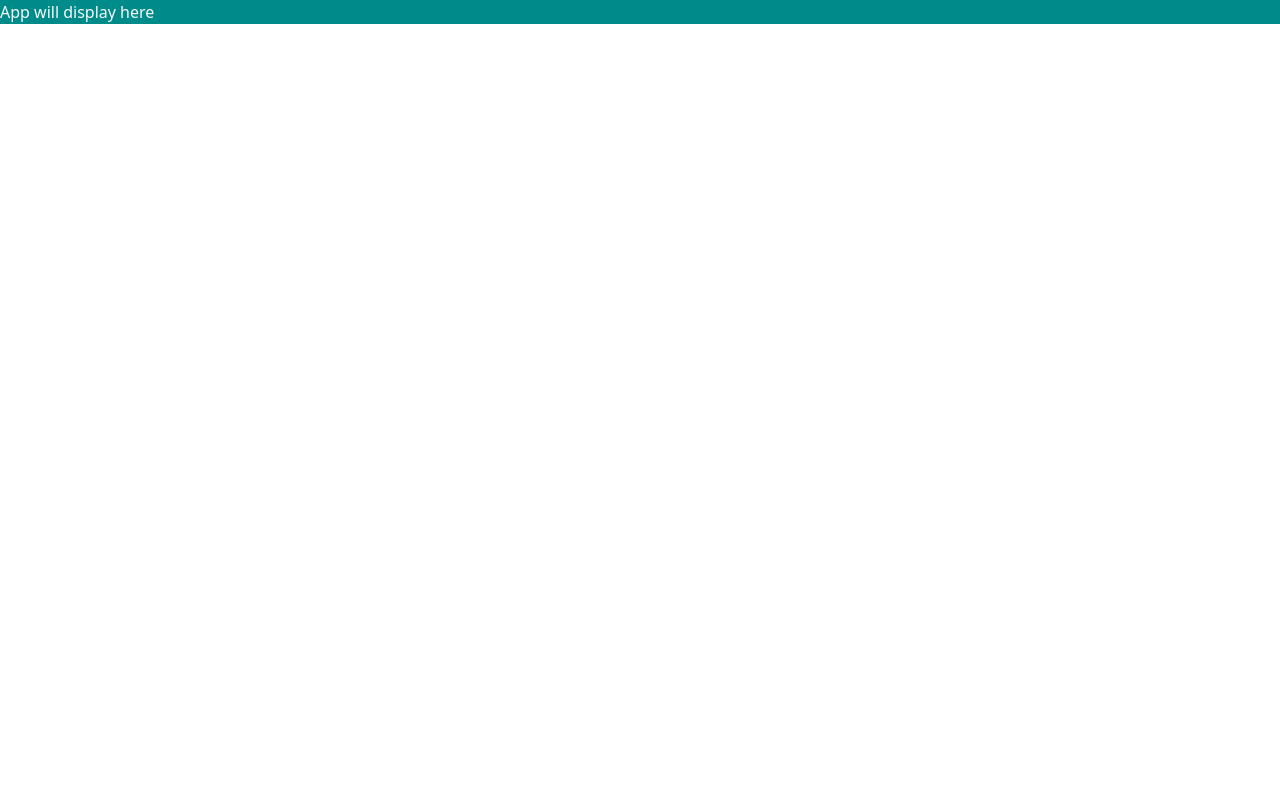
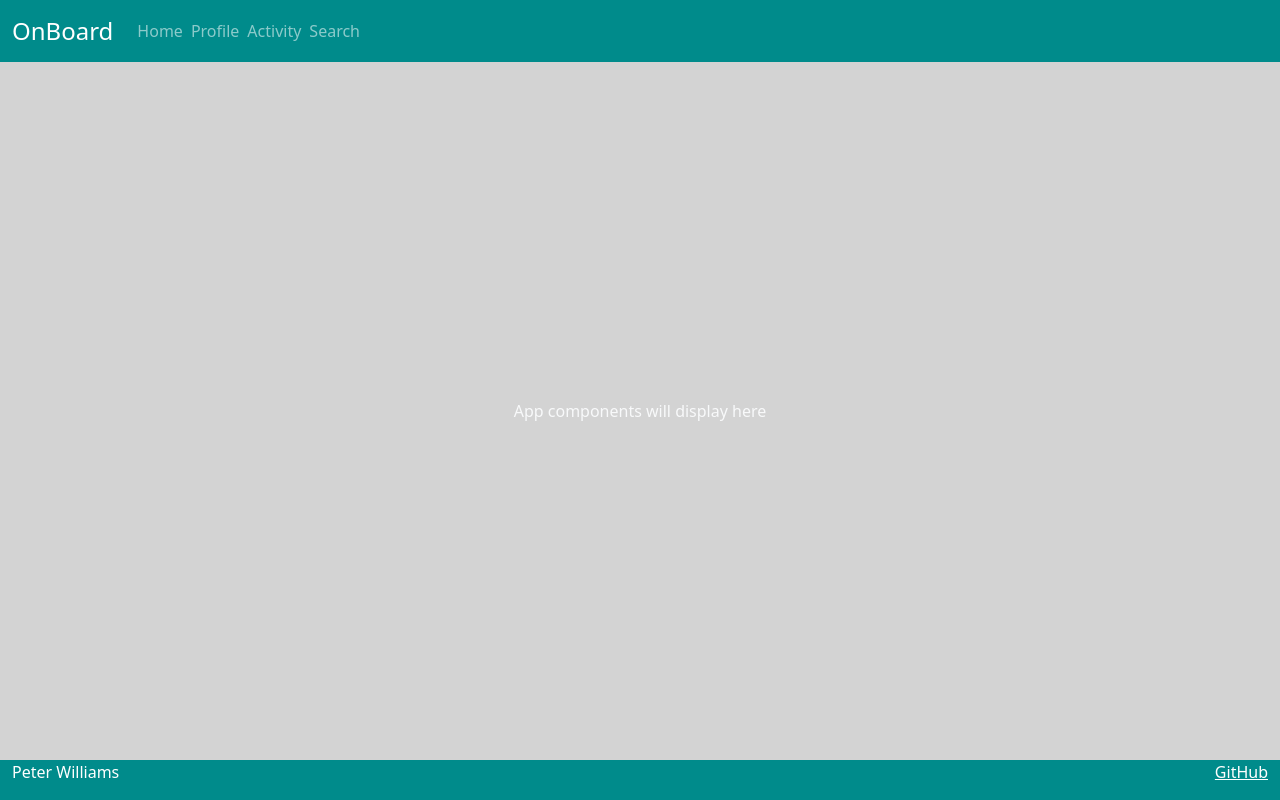
Before and after one commit to peterjwms/startup, a React (Vite) app: page /profile in a window 1280 px wide. Built offline with nearby package versions, Linux system fonts and the light colour scheme.

Commit message:
app.jsx page framework

```diff
--- a/src/app.jsx
+++ b/src/app.jsx
@@ -3,5 +3,46 @@ import 'bootstrap/dist/css/bootstrap.min.css';
 import './app.css';
 
 export default function App() {
-  return <div className='body bg-dark text-light'>App will display here</div>;
+    return (
+        <div className='body bg-dark text-light'>
+            <header className="container-fluid">
+                <nav className="navbar fixed-top navbar-dark">
+                    <div className="navbar-brand">OnBoard</div>
+                    <menu className="navbar-nav">
+                        <li className='nav-item'>
+                            <a href="index.html" className="nav-link">
+                                Home
+                            </a>
+                        </li>
+                        <li className='nav-item'>
+                            <a href="profile.html" className="nav-link">
+                                Profile
+                            </a>
+                        </li>
+                        <li className='nav-item'>
+                            <a href="notifications.html" className="nav-link">
+                                Activity
+                            </a>
+                        </li>
+                        <li className='nav-item'>
+                            <a href="search.html" className="nav-link">
+                                Search
+                            </a>
+                        </li>
+                    </menu>
+                </nav>
+            </header>
+
+            <main className='container-fluid'>App components will display here</main>
+
+            <footer className="container-fluid">
+                {/* <div className='container-fluid'> */}
+                    <span className='text-reset'>Peter Williams</span>
+                    <a className='text-reset' href="https://github.com/peterjwms/startup" target="_blank">
+                        GitHub
+                    </a>
+                {/* </div> */}
+            </footer>
+        </div>
+    );
 }
```
